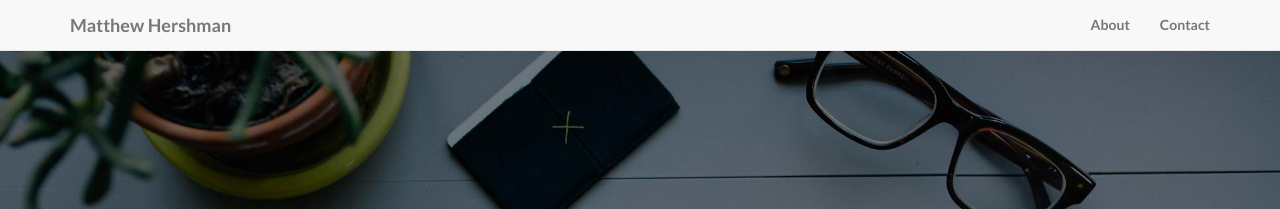
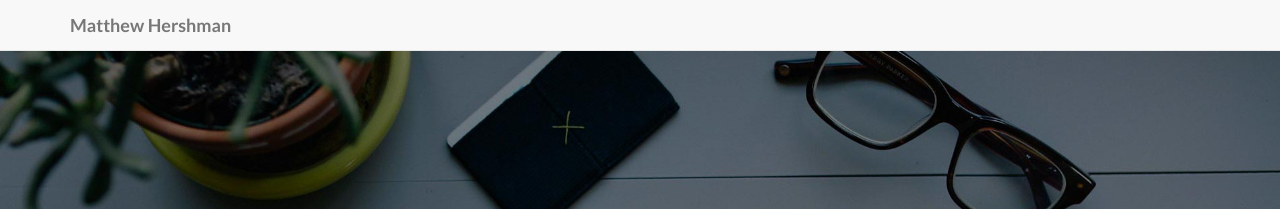
Before and after one commit to mhershman/mhershman.github.io, a Jekyll site: the page built from index.html, in a window 1280 px wide. Shown: the top 209 px of the page. Built offline with Jekyll 4.4.1, drawn with Linux system fonts in a browser that asks for light colours.

Commit message:
removed navs

```diff
--- a/_includes/header.html
+++ b/_includes/header.html
@@ -14,13 +14,7 @@
         <!-- Collect the nav links, forms, and other content for toggling -->
         <div class="collapse navbar-collapse" id="bs-example-navbar-collapse-1">
             <ul class="nav navbar-nav navbar-right">
-                <li>
-                    <a href="#">About</a>
-                </li>
 
-                <li>
-                    <a href="#">Contact</a>
-                </li>
             </ul>
         </div>
         <!-- /.navbar-collapse -->
```
